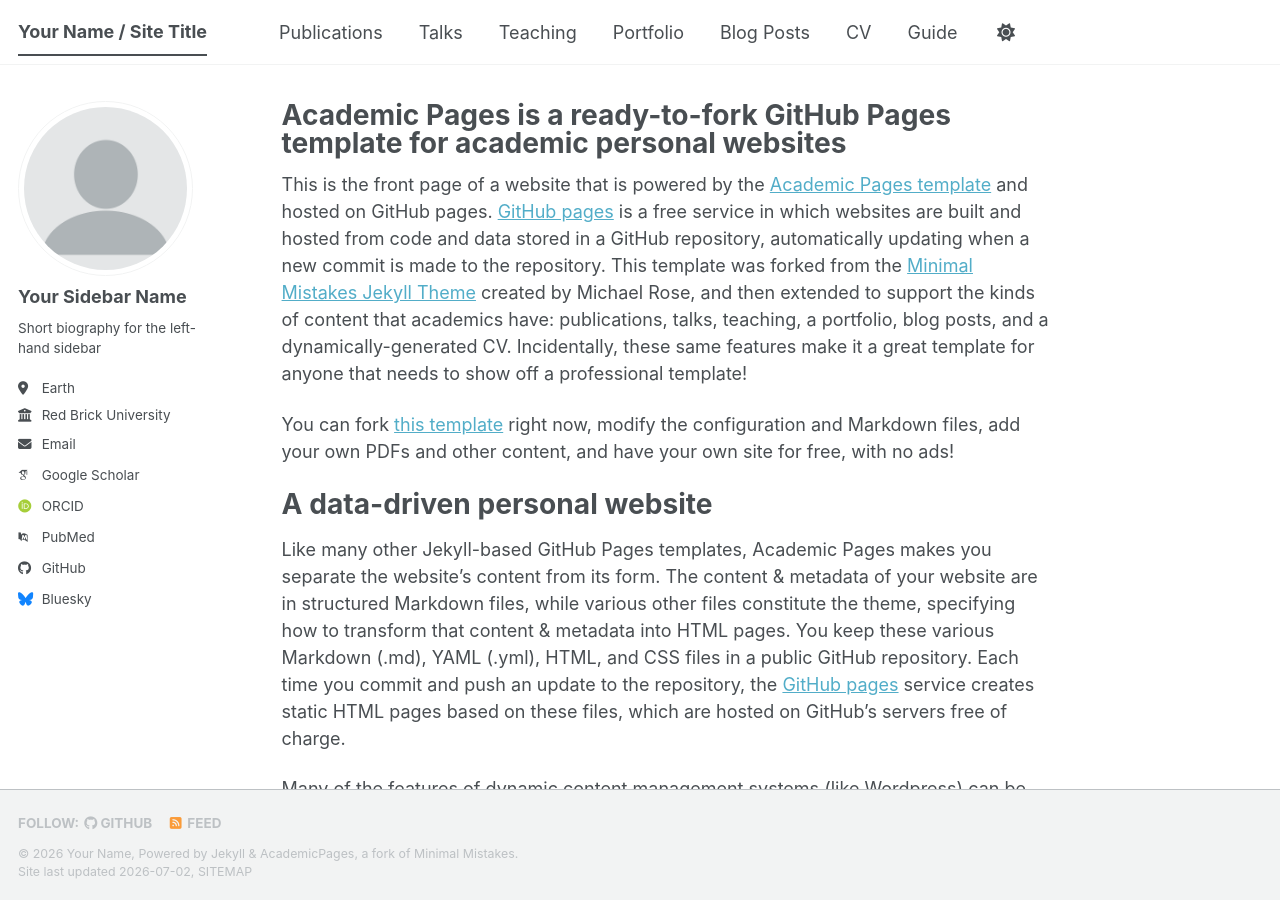
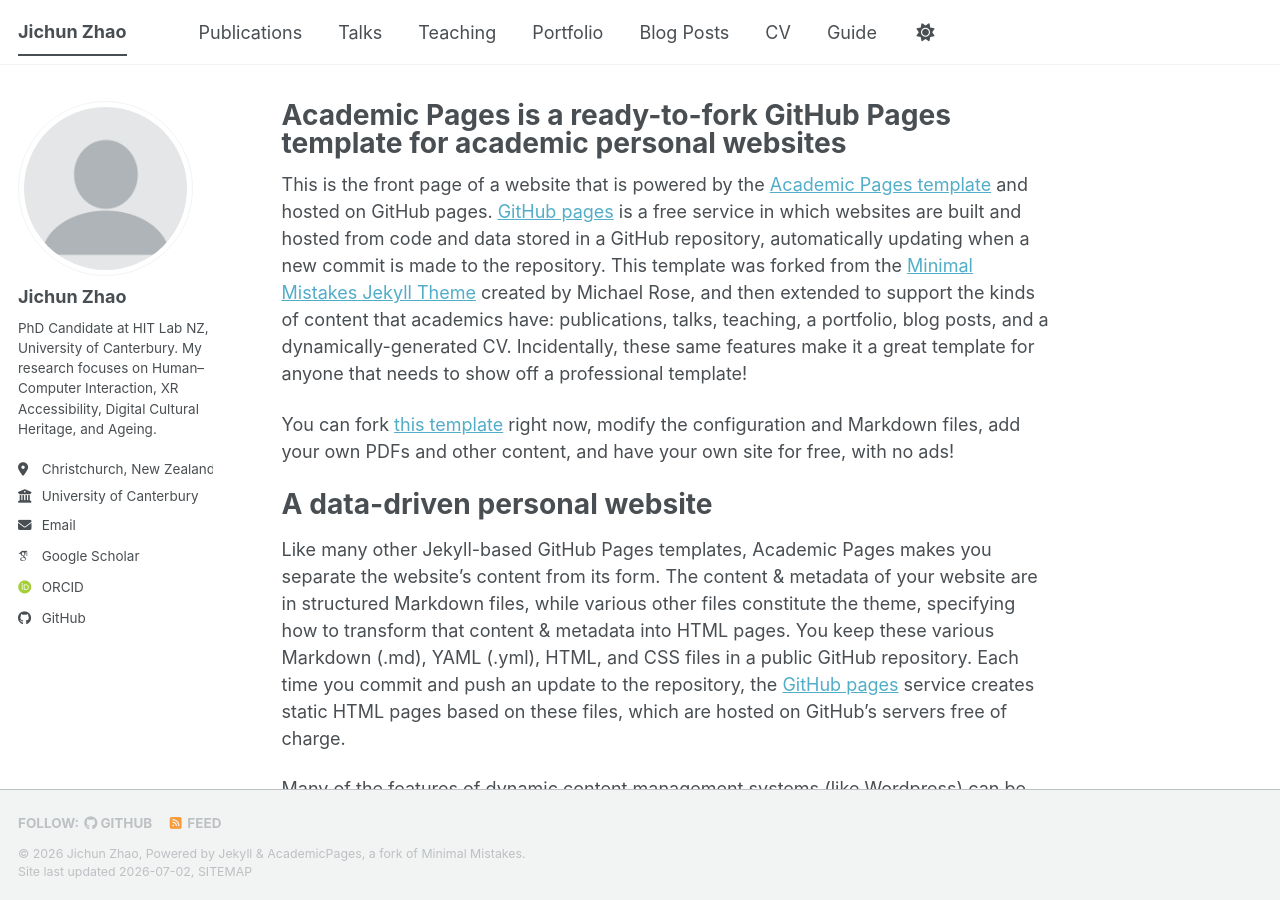
Before and after one commit to Elliot1540/ElliotChiu.github.io, a Jekyll site: the page built from _pages/about.md, in a window 1280 px wide and 900 px high. Built offline with Jekyll 4.4.1, drawn with Linux system fonts in a browser that asks for light colours; some web fonts are replaced; a script bundle is joined from its source files by our own code; library files that are not in the unit come from our copies.

Commit message:
Update personal and academic information in config
Updated personal information including name, description, URL, and academic profiles.

```diff
--- a/_config.yml
+++ b/_config.yml
@@ -11,76 +11,77 @@ locale                   : "en-US"
 site_theme               : "default" # The available themes options are "default", "air", "sunrise", "mint", "dirt" and "contrast"
 title                    : "Your Name / Site Title"
 title_separator          : "-"
-name                     : &name "Your Name"
-description              : &description "Your Name's academic portfolio"   # Update this with a general description of your site, this is the default if not overridden by a page
-url                      : https://academicpages.github.io # The base hostname & protocol for your site e.g. "https://[your GitHub username].github.io",
-                                                           # or if you already have some other page hosted on Github then use "https://[your GitHub username].github.io/[Your Repo Name]"
-baseurl                  : "" # the subpath of your site, e.g. "/blog"
-repository               : "academicpages/academicpages.github.io"
+title                    : "Jichun Zhao"
+title_separator          : "-"
+name                     : &name "Jichun Zhao"
+description              : &description "PhD Candidate in Human–Computer Interaction at the University of Canterbury"
+url                      : "https://elliot1540.github.io"
+baseurl                  : "/ElliotChiu.github.io"
+repository               : "Elliot1540/ElliotChiu.github.io"
 
 # Site Author - The following control what appear as part of the author content on the side bar.
 #               If a field is blank the icon and link will not appear, otherwise it will be shown.
 #               Additional customization can be done by editing /_includes/author-profile.html
 author:
-  # Biographic information
   avatar           : "profile.png"
-  name             : "Your Sidebar Name"
-  pronouns         : # example: "she/her"
-  bio              : "Short biography for the left-hand sidebar"
-  location         : "Earth"
-  employer         : "Red Brick University"
-  uri              : # URL
-  email            : "none@example.org"
 
-  # Academic websites
-  academia         : # URL
-  arxiv            : # URL - Update with the correct link to your profile
-  googlescholar    : "https://scholar.google.com/citations?user=PS_CX0AAAAAJ"
-  inspire-hep      : # URL
-  impactstory      : # URL
-  orcid            : "https://orcid.org/yourorcidurl"
-  semantic         : # URL
-  ssrn             : # URL
-  pubmed           : "https://www.ncbi.nlm.nih.gov/pubmed/?term=john+snow"
-  researchgate     : # URL
-  scopus           : # URL
-  zotero           : # URL
+  # Personal Information
+  name             : "Jichun Zhao"
+  pronouns         :
+  bio              : "PhD Candidate at HIT Lab NZ, University of Canterbury. My research focuses on Human–Computer Interaction, XR Accessibility, Digital Cultural Heritage, and Ageing."
+  location         : "Christchurch, New Zealand"
+  employer         : "University of Canterbury"
+  uri              :
+  email            : "jzh262@uclive.ac.nz"
 
+  # Academic Profiles
+  academia         :
+  arxiv            :
+  googlescholar    : "https://scholar.google.com/citations?user=B5KPFnEAAAAJ"
+  inspire-hep      :
+  impactstory      :
+  orcid            : "https://orcid.org/0009-0000-0993-8279"
+  semantic         :
+  ssrn             :
+  pubmed           :
+  researchgate     :
+  scopus           :
+  zotero           :
 
-  # Repositories and software development
-  bitbucket        : # Username - Update with your username on the site
-  codepen          : # Username
-  dribbble         : # Username
-  github           : "academicpages"
-  kaggle           : # Username
-  stackoverflow    : # User number or user number and name (i.e., use "1" or "1/jeff-atwood")
+  # Code
+  bitbucket        :
+  codepen          :
+  dribbble         :
+  github           : "Elliot1540"
+  kaggle           :
+  stackoverflow    :
 
-  # Social media
-  artstation       : # Username
-  bluesky          : "bsky.app" # Replace this with you Bluesky username
-  facebook         : # Username
-  flickr           : # Username
-  foursquare       : # Username
-  goodreads        : # Username
-  google_plus      : # Username
-  keybase          : # Username
-  instagram        : # Username
-  lastfm           : # Username
-  linkedin         : # Username
-  mastodon         : # URL
-  medium           : # URL
-  pinterest        : # Username
-  soundcloud       : # Username
-  steam            : # Username
-  telegram         : # URL
-  tumblr           : # Username
-  twitter          : # Username for X / Twitter
-  vine             : # Username
-  weibo            : # Username
-  wikipedia        : # Username
-  xing             : # Username
-  youtube          : # Username
-  zhihu            : # Username
+  # Social
+  artstation       :
+  bluesky          :
+  facebook         :
+  flickr           :
+  foursquare       :
+  goodreads        :
+  google_plus      :
+  keybase          :
+  instagram        :
+  lastfm           :
+  linkedin         :
+  mastodon         :
+  medium           :
+  pinterest        :
+  soundcloud       :
+  steam            :
+  telegram         :
+  tumblr           :
+  twitter          :
+  vine             :
+  weibo            :
+  wikipedia        :
+  xing             :
+  youtube          :
+  zhihu            :
 
 # Publication Category - The following the list of publication categories and their headings
 publication_category:
```
